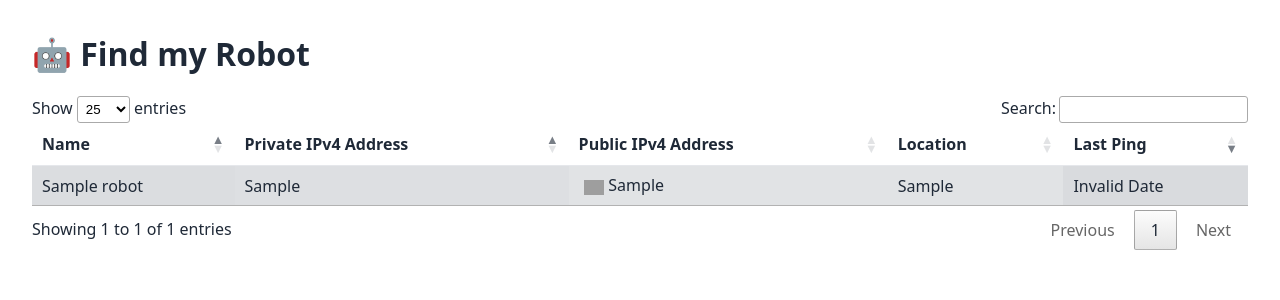
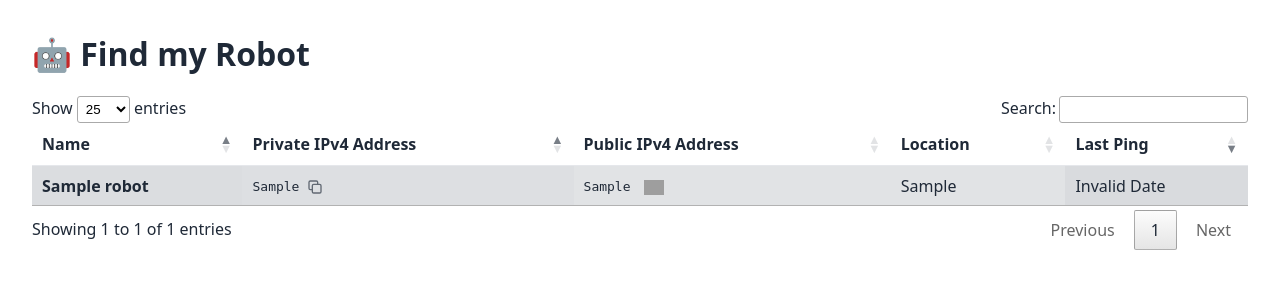
Before and after one commit to LCAS/find-my-robot, a Flask app: page / in a window 1280 px wide. Shown: the top 300 px of the page. Run offline with Flask 3, Linux system fonts and the light colour scheme; tables that the repository leaves empty hold one stand-in row (values such as "Sample post"); some libraries are stand-ins or nearby versions; grey boxes are pictures that could not be loaded.

Commit message:
fix: tidy up design of ip address fields

```diff
--- a/static/app.js
+++ b/static/app.js
@@ -1,3 +1,18 @@
+ICON_COPY = `
+  <svg xmlns="http://www.w3.org/2000/svg" width="16" height="16"
+    viewBox="0 0 24 24" fill="none" stroke="currentColor"
+    stroke-width="2" stroke-linecap="round" stroke-linejoin="round">
+    <rect x="8" y="8" width="13" height="13" rx="2"/>
+    <path d="M16 8V5a2 2 0 0 0-2-2H5a2 2 0 0 0-2 2v9a2 2 0 0 0 2 2h3"/>
+  </svg>`;
+
+ICON_CHECK = `
+  <svg xmlns="http://www.w3.org/2000/svg" width="16" height="16"
+    viewBox="0 0 24 24" fill="none" stroke="currentColor"
+    stroke-width="2" stroke-linecap="round" stroke-linejoin="round">
+    <polyline points="20 6 9 17 4 12"/>
+  </svg>`;
+
 // <=10 min green, <=30 min orange, <=60 min red, otherwise grey
 function pingColor(iso) {
   const mins = (Date.now() - new Date(iso).getTime()) / 60000;
@@ -7,18 +22,65 @@ function pingColor(iso) {
   return "grey";
 }
 
+// Handle
+document.addEventListener("click", async (event) => {
+  const button = event.target.closest(".copy-ip");
+  if (!button) return;
+
+  try {
+    await navigator.clipboard.writeText(button.dataset.ip ?? "");
+
+    // Check box for 1000ms, then revert to original icon
+    button.innerHTML = ICON_CHECK;
+    setTimeout(() => {
+      button.innerHTML = ICON_COPY;
+    }, 1000);
+  } catch (error) {
+    console.error("Failed to copy IP:", error);
+  }
+});
+
 const table = new DataTable("#robots", {
   ajax: { url: "/api/robots", dataSrc: "" },
   pageLength: 25,
   createdRow: (row, data) => row.classList.add("row-" + pingColor(data.lastPing)),
   columns: [
-    { data: "name" },
-    { data: "privateIP" },
+    {
+      data: "name",
+      render: (name, type) => {
+        if (type !== "display") return name;
+        return `<strong>${name}</strong>`;
+      }
+    },
+    {
+      data: "privateIP",
+      render: (ip, type) => {
+        if (type !== "display") return ip;
+
+        return `
+          <span class="ip-cell">
+          <code>${ip}</code>
+          <button type="button" class="copy-ip" data-ip="${ip}" title="Copy IP" aria-label="Copy IP">
+            ${ICON_COPY}
+          </button>
+        </span>
+        `;
+      }
+    },
     {
       data: "publicIP",
       render: (ip, type, row) => {
         if (type !== "display" || !row.asn) return ip;
-        return `<img class="asn-icon" src="https://static.ui.com/asn/${encodeURIComponent(row.asn)}_101x101.png" alt="" title="AS${row.asn}" onerror="this.style.display='none'"> ${ip}`;
+        return `<span class="ip-cell">
+                  <code>${ip}</code>
+                  <img
+                    class="asn-icon"
+                    src="https://static.ui.com/asn/${encodeURIComponent(row.asn)}_101x101.png"
+                    alt=""
+                    title="AS${row.asn}"
+                    onerror="this.style.display='none'"
+                    />
+                </span>`;
       },
     },
     { data: "location", defaultContent: "Unknown", render: d => d || "Unknown" },
--- a/static/style.css
+++ b/static/style.css
@@ -86,7 +86,42 @@ div.dt-container .dt-paging .dt-paging-button.disabled {
   height: 20px;
   object-fit: contain;
   vertical-align: middle;
-  margin-left: 0.35rem;
+  margin-left: 0.5rem;
+}
+
+.ip-cell {
+  display: inline-flex;
+  align-items: center;
+  gap: 0.35rem;
+}
+
+.ip-cell code {
+  line-height: 1.2;
+}
+
+.copy-ip {
+  display: inline-flex;
+  align-items: center;
+  justify-content: center;
+  padding: 2px;
+  border: none;
+  background: transparent;
+  color: inherit;
+  cursor: pointer;
+  opacity: 0.65;
+}
+
+.copy-ip:hover {
+  opacity: 1;
+}
+
+.copy-ip:hover {
+  opacity: 1;
+}
+
+code {
+  vertical-align: middle;
+  line-height: 1;
 }
 
 table.dataTable > tbody > tr.row-green > * { background-color: color-mix(in srgb, var(--green) 25%, transparent); }
```
